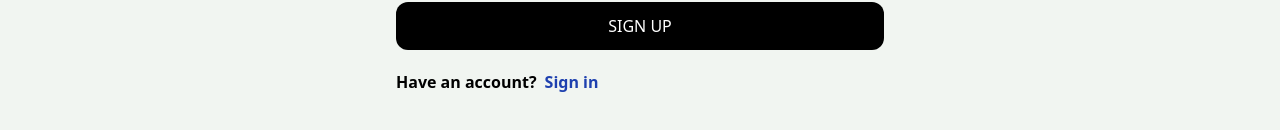
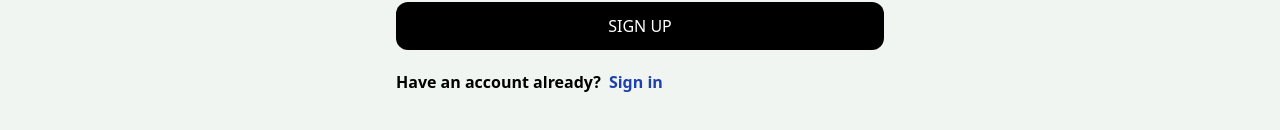
Before and after one commit to dilipbabu/Estate-Website-Listing, a React (Vite) app in the folder client/: page /sign-up in a window 1280 px wide. Shown: the part 352-482 px from the top of the page. Built offline with nearby package versions, Linux system fonts and the light colour scheme.

Commit message:
Sign-Up UI

```diff
--- a/client/src/pages/SignUp.jsx
+++ b/client/src/pages/SignUp.jsx
@@ -32,7 +32,7 @@ export default function SignUp() {
       </form>
 
       <div className="flex gap-2 mt-5 font-semibold">
-        <p>Have an account?</p>
+        <p>Have an account already?</p>
         <Link to={"/sign-in"}>
           <span className="text-blue-800">Sign in</span>
         </Link>
```
